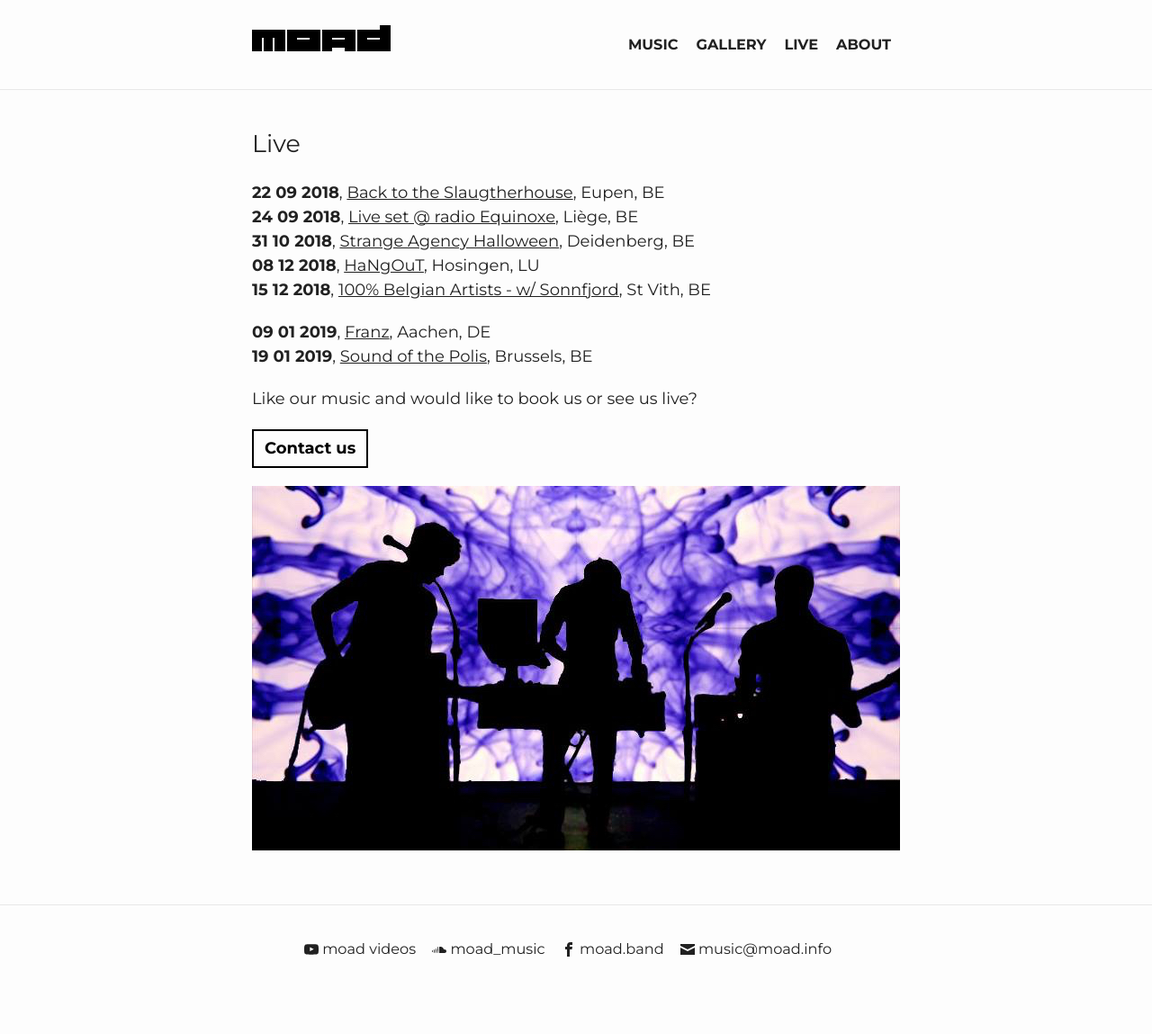
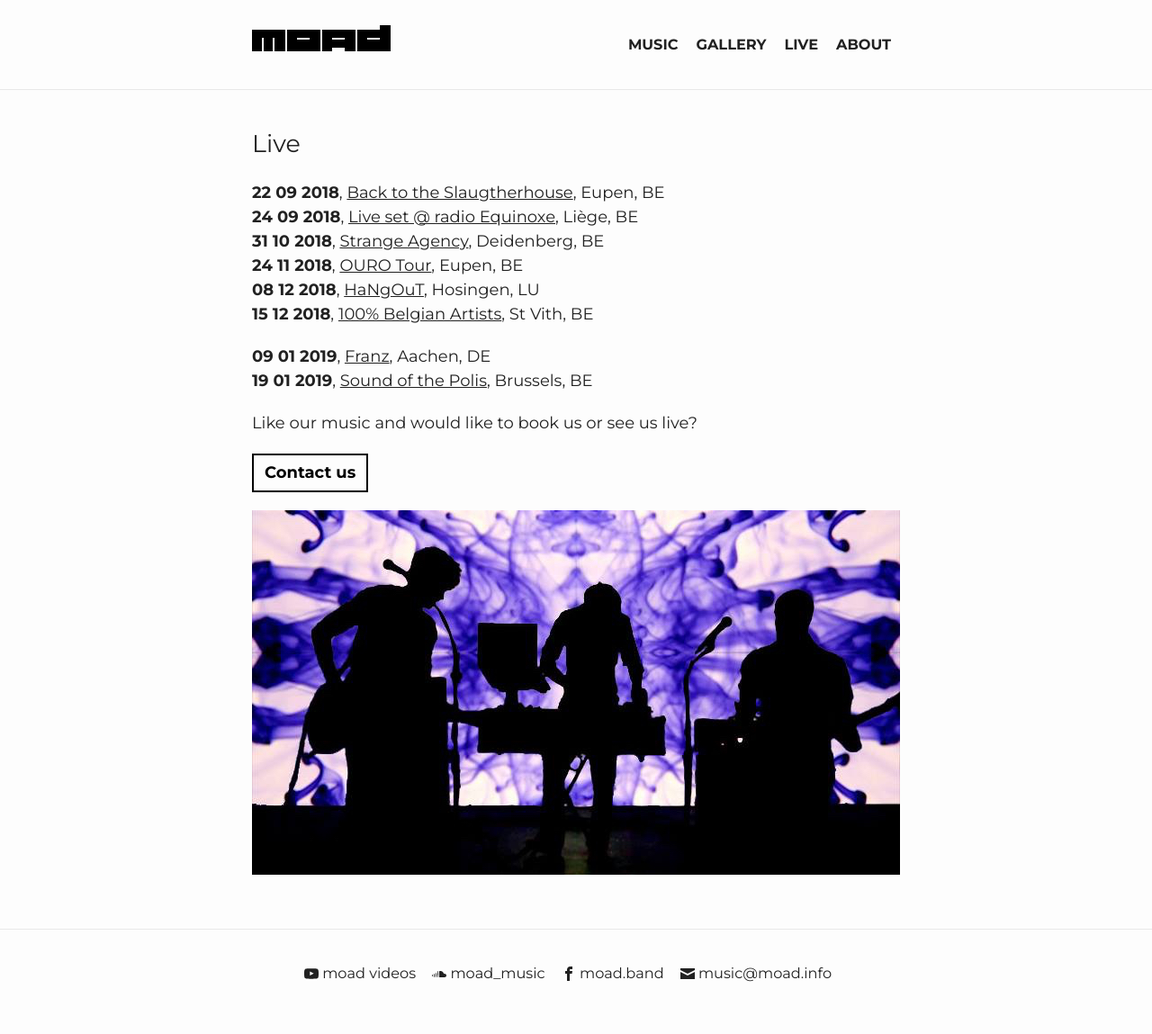
Before and after one commit to marcnoel/moad-site, a Jekyll site: the page built from live.html, in a window 1280 px wide. Shown: the whole page at 90% size. Built offline with Jekyll 4.4.1, drawn with Linux system fonts in a browser that asks for light colours; before the commit the page ends 1122 px from its top, so only the background shows below that.

Commit message:
Update live.html

```diff
--- a/live.html
+++ b/live.html
@@ -41,11 +41,13 @@
     <li><strong>24 09 2018</strong>,
     <a style="text-decoration:underline;" href="https://www.facebook.com/equinoxefm/" target="_blank">Live set @ radio Equinoxe</a>, Liège, BE</li>
     <li><strong>31 10 2018</strong>,
-    <a style="text-decoration:underline;" href="https://www.facebook.com/events/1015559238615151/" target="_blank">Strange Agency Halloween</a>, Deidenberg, BE</li>
+    <a style="text-decoration:underline;" href="https://www.facebook.com/events/1015559238615151/" target="_blank">Strange Agency</a>, Deidenberg, BE</li>
+    <li><strong>24 11 2018</strong>,
+    <a style="text-decoration:underline;" href="https://www.facebook.com/events/158316361524999/">OURO Tour</a>, Eupen, BE</li>
     <li><strong>08 12 2018</strong>,
     <a style="text-decoration:underline;" href="https://www.facebook.com/pages/Garage-Hangout-D/406332116054463" target="_blank">HaNgOuT</a>, Hosingen, LU</li>
     <li><strong>15 12 2018</strong>,
-    <a style="text-decoration:underline;" href="https://www.facebook.com/events/208433346653506/" target="_blank">100% Belgian Artists - w/ Sonnfjord</a>, St Vith, BE</li>
+    <a style="text-decoration:underline;" href="https://www.facebook.com/events/208433346653506/" target="_blank">100% Belgian Artists</a>, St Vith, BE</li>
 
     <p><li><strong> </strong></li></p>
     <li><strong>09 01 2019</strong>,
```
